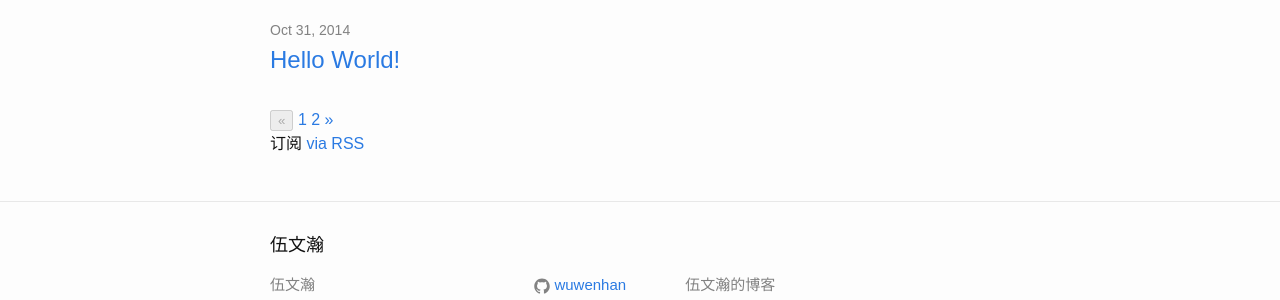
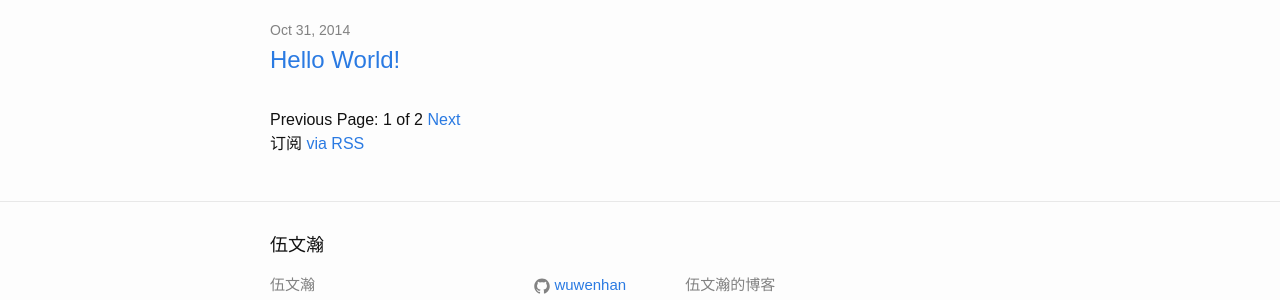
Before and after one commit to wuwenhan/wuwenhan.github.io, a Jekyll site: the page built from index.html, in a window 1280 px wide. Shown: the part 1019-1319 px from the top of the page. Built offline with Jekyll 4.4.1, drawn with Linux system fonts in a browser that asks for light colours; the list of posts is cut into pages by our own code.

Commit message:
配置分页

```diff
--- a/index.html
+++ b/index.html
@@ -17,35 +17,19 @@ layout: default
       </li>
     {% endfor %}
   </ul>
-    <div class="pagination text-align">
-      <div class="btn-group">
+  <!-- 分页链接 -->
+  <div class="pagination">
     {% if paginator.previous_page %}
-          {% if paginator.previous_page == 1 %}
-              <a href="/" class="btn btn-outline">&laquo;</a>
+      <a href="/page{{ paginator.previous_page }}" class="previous">Previous</a>
     {% else %}
-              <a href="/page{{paginator.previous_page}}"  class="btn btn-outline">&laquo;</a>
+      <span class="previous">Previous</span>
     {% endif %}
+    <span class="page_number ">Page: {{ paginator.page }} of {{ paginator.total_pages }}</span>
+    {% if paginator.next_page %}
+      <a href="/page{{ paginator.next_page }}" class="next">Next</a>
     {% else %}
-            <button disabled="disabled" href="javascript:;" class="btn btn-outline">&laquo;</button>
+      <span class="next ">Next</span>
     {% endif %}
-        {% if paginator.page == 1 %}
-            <a href="javascript:;" class="active btn btn-outline">1</a>
-        {% else %}
-            <a href="/"  class="btn btn-outline">1</a>
-        {% endif %}
-        {% for count in (2..paginator.total_pages) %}
-          {% if count == paginator.page %}
-              <a href="javascript:;"  class="active btn btn-outline">{{count}}</a>
-          {% else %}
-              <a href="/page{{count}}"  class="btn btn-outline">{{count}}</a>
-          {% endif %}
-        {% endfor %}
-        {% if paginator.next_page %}
-            <a href="/page{{paginator.next_page}}"  class="btn btn-outline">&raquo;</a>
-        {% else %}
-            <button disabled="disabled" href="javascript:;" class="btn btn-outline">&raquo;</button>
-        {% endif %}
-        </div>
   </div>
   <p class="rss-subscribe">订阅 <a href="{{ "/feed.xml" | prepend: site.baseurl }}">via RSS</a></p>
 
```
Lines whose indentation alone changed are shown as unchanged.
